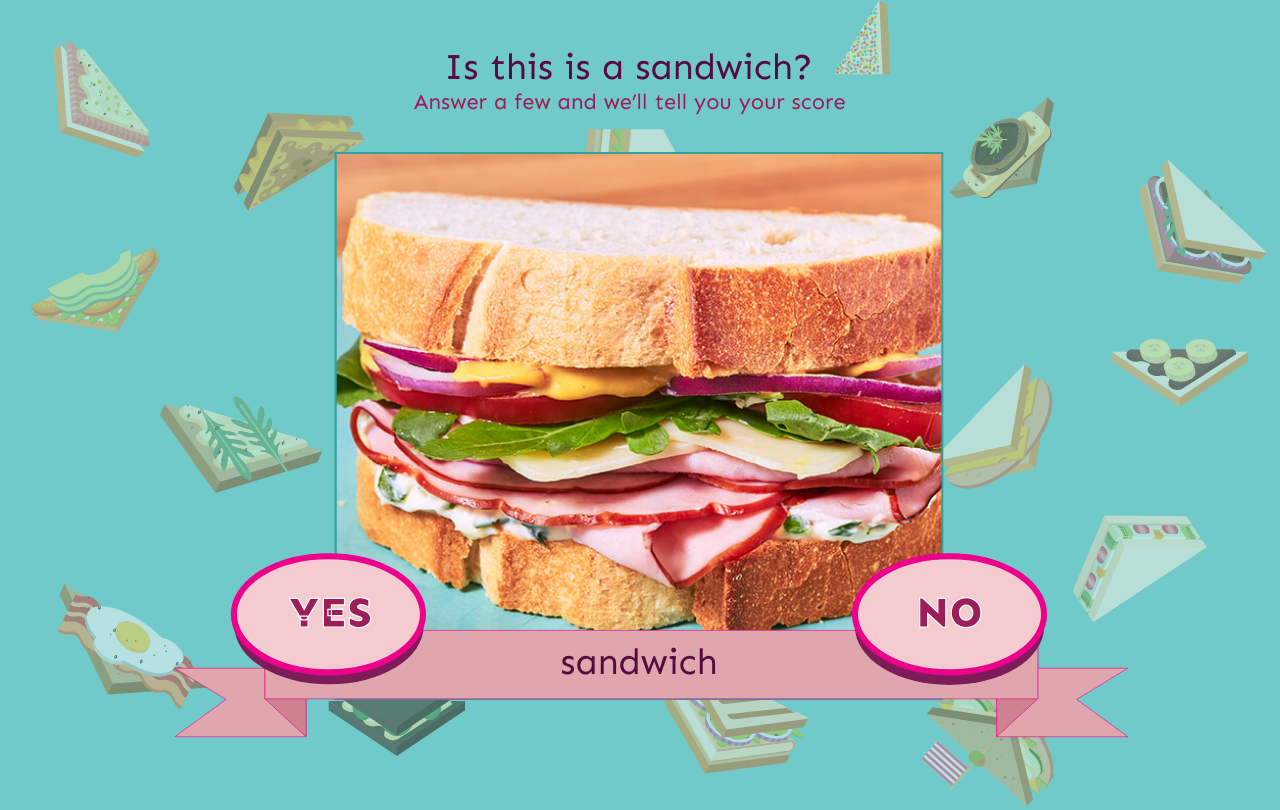
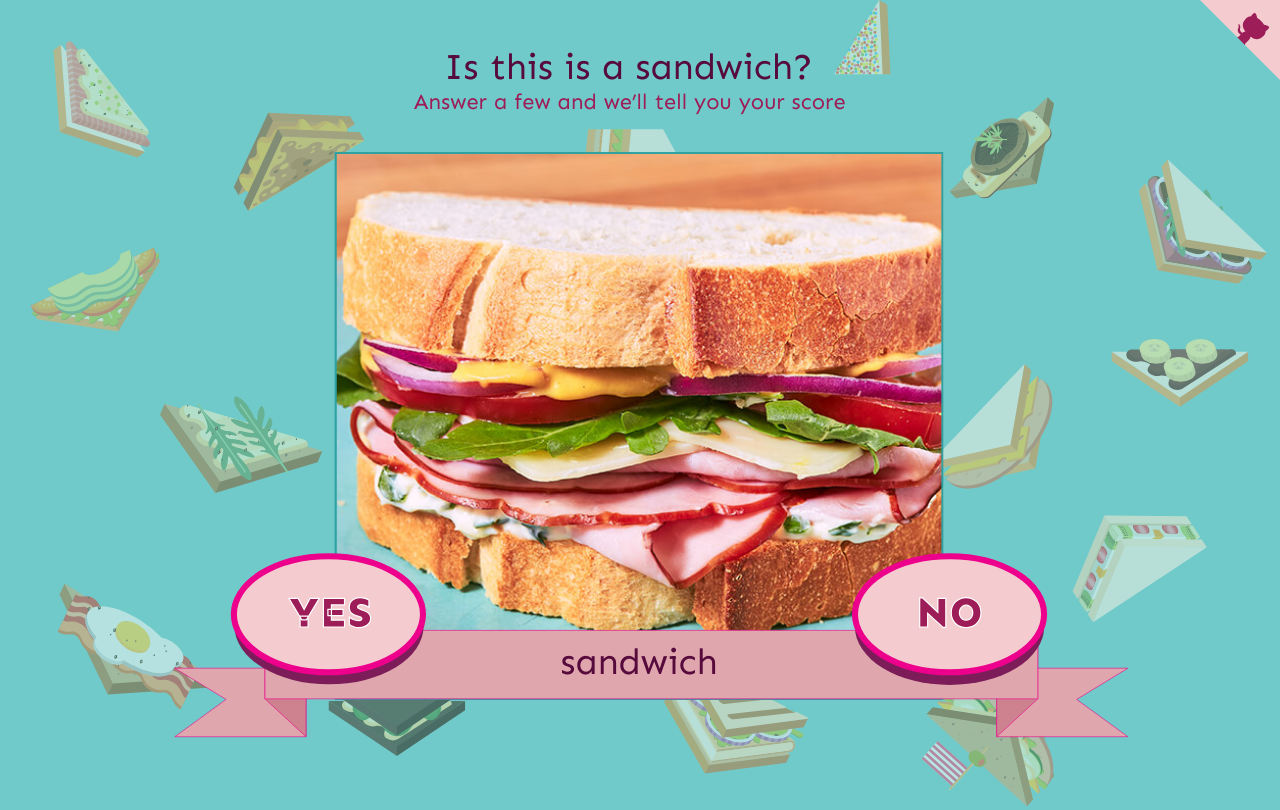
Before and after one commit to sdras/is-this-a-sandwich, a Nuxt app: page / in a window 1280 px wide. Built offline with nearby package versions, Linux system fonts and the light colour scheme.

Commit message:
add in github corner

```diff
--- /dev/null
+++ b/components/AppGithubCorner.vue
@@ -0,0 +1,78 @@
+<template>
+  <a :href="repoURL" class="github-corner" aria-label="View source on GitHub">
+    <svg
+      width="80"
+      height="80"
+      viewBox="0 0 250 250"
+      :style="`
+        fill: ${fill};
+        color: ${color};
+        position: absolute;
+        top: 0;
+        border: 0;
+        right: 0;
+      `"
+      aria-hidden="true"
+    >
+      <path d="M0,0 L115,115 L130,115 L142,142 L250,250 L250,0 Z"></path>
+      <path
+        d="M128.3,109.0 C113.8,99.7 119.0,89.6 119.0,89.6 C122.0,82.7 120.5,78.6 120.5,78.6 C119.2,72.0 123.4,76.3 123.4,76.3 C127.3,80.9 125.5,87.3 125.5,87.3 C122.9,97.6 130.6,101.9 134.4,103.2"
+        fill="currentColor"
+        style="transform-origin: 130px 106px;"
+        class="octo-arm"
+      ></path>
+      <path
+        d="M115.0,115.0 C114.9,115.1 118.7,116.5 119.8,115.4 L133.7,101.6 C136.9,99.2 139.9,98.4 142.2,98.6 C133.8,88.0 127.5,74.4 143.8,58.0 C148.5,53.4 154.0,51.2 159.7,51.0 C160.3,49.4 163.2,43.6 171.4,40.1 C171.4,40.1 176.1,42.5 178.8,56.2 C183.1,58.6 187.2,61.8 190.9,65.4 C194.5,69.0 197.7,73.2 200.1,77.6 C213.8,80.2 216.3,84.9 216.3,84.9 C212.7,93.1 206.9,96.0 205.4,96.6 C205.1,102.4 203.0,107.8 198.3,112.5 C181.9,128.9 168.3,122.5 157.7,114.1 C157.9,116.9 156.7,120.9 152.7,124.9 L141.0,136.5 C139.8,137.7 141.6,141.9 141.8,141.8 Z"
+        fill="currentColor"
+        class="octo-body"
+      ></path>
+    </svg>
+  </a>
+</template>
+
+<script>
+export default {
+  props: {
+    repoURL: {
+      type: String,
+      default: "https://github.com/sdras/is-this-a-sandwich",
+    },
+    fill: {
+      type: String,
+      default: "#F4CBCE",
+    },
+    color: {
+      type: String,
+      default: "#9D1D58",
+    },
+  },
+};
+</script>
+
+<style lang="scss" scoped>
+.github-corner:hover .octo-arm {
+  animation: octocat-wave 560ms ease-in-out;
+}
+@keyframes octocat-wave {
+  0%,
+  100% {
+    transform: rotate(0);
+  }
+  20%,
+  60% {
+    transform: rotate(-25deg);
+  }
+  40%,
+  80% {
+    transform: rotate(10deg);
+  }
+}
+@media (max-width: 500px) {
+  .github-corner:hover .octo-arm {
+    animation: none;
+  }
+  .github-corner .octo-arm {
+    animation: octocat-wave 560ms ease-in-out;
+  }
+}
+</style>
--- a/layouts/default.vue
+++ b/layouts/default.vue
@@ -1,8 +1,19 @@
 <template>
   <div>
     <nuxt />
+    <app-github-corner />
   </div>
 </template>
+
+<script>
+import AppGithubCorner from "@/components/AppGithubCorner.vue";
+
+export default {
+  components: {
+    AppGithubCorner,
+  },
+};
+</script>
 
 <style lang="scss">
 html {
```
